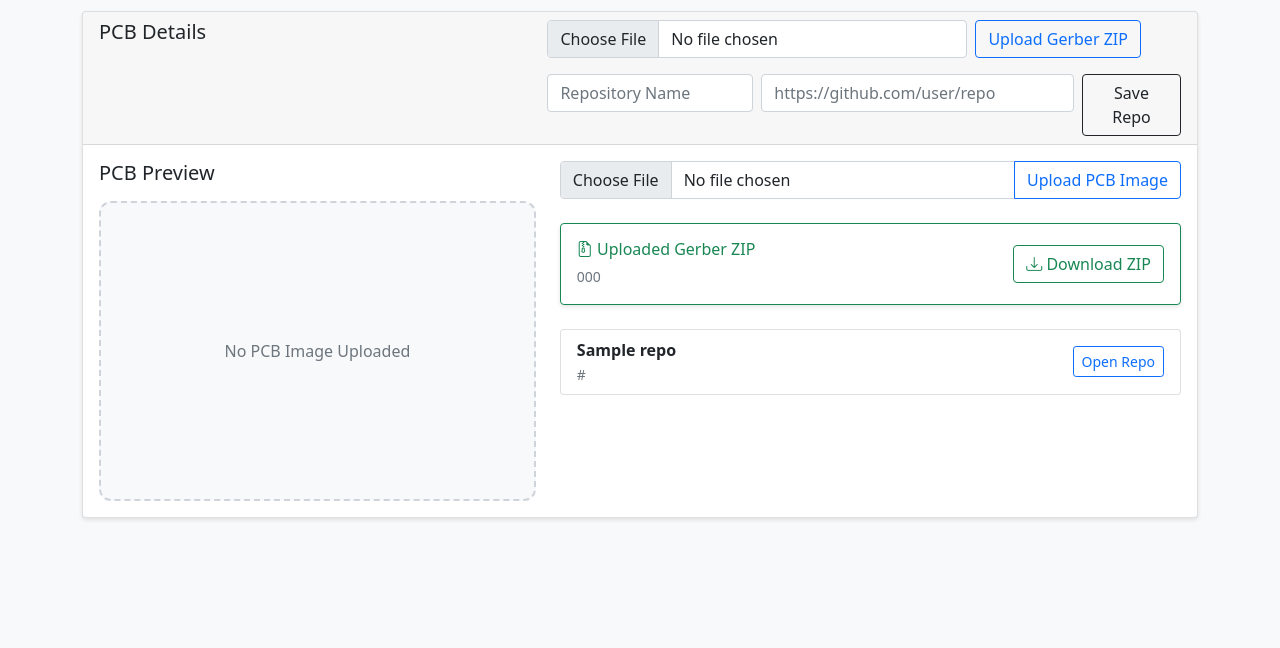
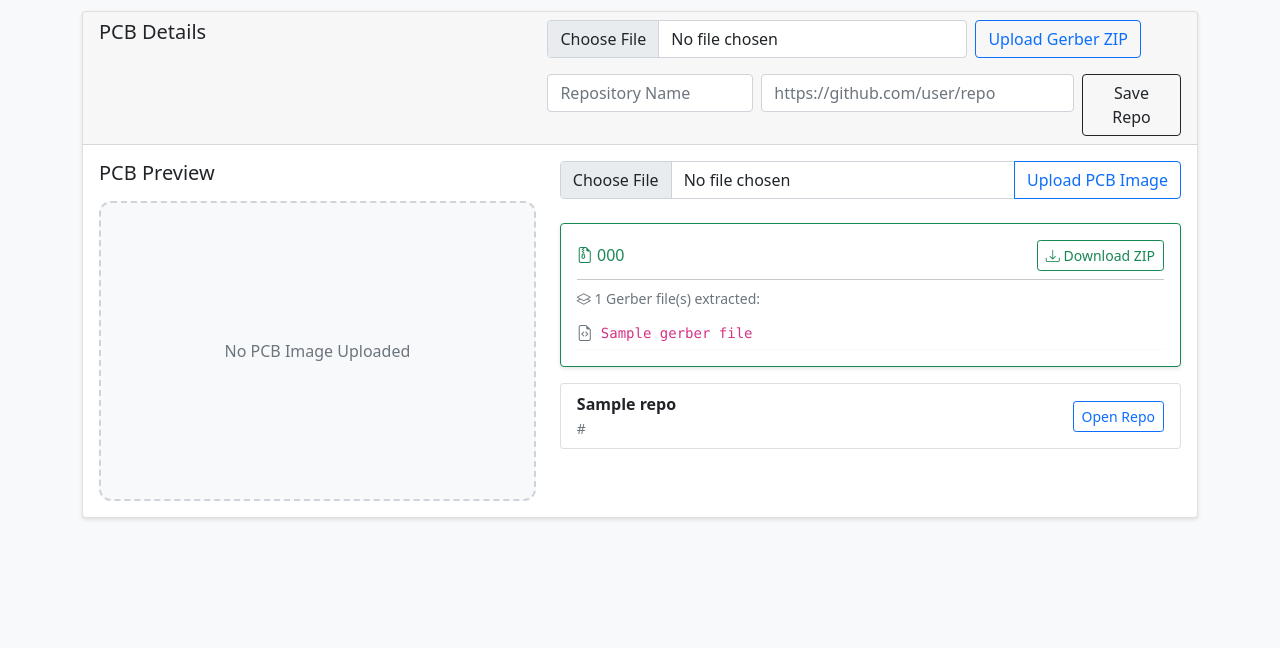
Before and after one commit to sakthiasthik/fabinventory, a Flask app: template templates/project_details.html in a window 1280 px wide, after a click on "PCB". Shown: the part 345-993 px from the top of the page. Run offline with Flask 3, Linux system fonts and the light colour scheme; the visitor is signed in with stand-in values (Sample User, id 1); the template is opened without the code that fills it: most values are stand-ins (such as "Sample title", 1, 10 or a date in 2020); some libraries are stand-ins or nearby versions.

Commit message:
GerberX2 File validation & listing in the gerber is added

```diff
--- a/src/app.py
+++ b/src/app.py
@@ -360,13 +360,32 @@ def project_detail(name):
 
             print("PCB BOM ERROR:", e)
 
+    # ── Gerber file listing ────────────────────────────────────
+    gerber_files = []
+    if project.pcb_gerber_folder:
+        gerber_dir = Path(state.data_path) / "projects" / name / project.pcb_gerber_folder
+        if gerber_dir.exists():
+            gerber_exts = (".gbr", ".gbrjob", ".drl", ".nc")
+            gerber_files = sorted(
+                [
+                    {
+                        "name": f.name,
+                        "path": str(f.relative_to(Path(state.data_path) / "projects" / name)),
+                    }
+                    for f in gerber_dir.rglob("*")
+                    if f.suffix.lower() in gerber_exts and f.is_file()
+                ],
+                key=lambda x: x["name"].lower(),
+            )
+
     return render_template(
         'project_details.html',
         project=project,
         summary=summary,
         print3d_rows=print3d_rows,
         mechanical_rows=mechanical_rows,
-        pcb_rows=pcb_rows
+        pcb_rows=pcb_rows,
+        gerber_files=gerber_files,
     )
 
 
@@ -1328,23 +1347,52 @@ def upload_gerber_zip(name):
         return redirect(url_for("project_detail", name=name, tab="pcb"))
 
     filename = secure_filename(file.filename)
-
-    # SAVE INSIDE PROJECT FOLDER
+    zip_data = file.read()
+
+    # Save the ZIP
     state.project_manager.file_manager.save_project_file(
-        name,
-        "gerbers",
-        filename,
-        file.read()
-    )
-
-    # SAVE RELATIVE PATH
+        name, "gerbers", filename, zip_data
+    )
     project.pcb_gerber_zip = f"gerbers/{filename}"
 
+    # Extract ZIP to a subfolder
+    import io as io_mod
+    extract_base = filename.rsplit(".", 1)[0]  # strip .zip
+    extract_dir_name = f"gerbers/{extract_base}"
+    project_dir = state.file_manager._project_dir(name)
+    extract_path = project_dir / extract_dir_name
+    extract_path.mkdir(parents=True, exist_ok=True)
+
+    try:
+        with zipfile.ZipFile(io_mod.BytesIO(zip_data)) as zf:
+            zf.extractall(extract_path)
+    except zipfile.BadZipFile:
+        flash("Uploaded file is not a valid ZIP archive.", "error")
+        return redirect(url_for("project_detail", name=name, tab="pcb"))
+
+    # Validate: check for Gerber files
+    gerber_exts = (".gbr", ".gbrjob", ".drl", ".nc")
+    gerber_files = sorted(
+        f.relative_to(extract_path)
+        for f in extract_path.rglob("*")
+        if f.suffix.lower() in gerber_exts and f.is_file()
+    )
+
+    if not gerber_files:
+        flash(
+            "ZIP extracted but no Gerber files (.gbr, .drl) found inside. "
+            "Is this a valid manufacturing ZIP?",
+            "warning",
+        )
+    else:
+        project.pcb_gerber_folder = extract_dir_name
+        flash(
+            f"Gerber ZIP uploaded — {len(gerber_files)} Gerber file(s) found.",
+            "success",
+        )
+
     project.updated_at = datetime.now().isoformat()
-
     state.project_manager.file_manager.save_project(project)
-
-    flash("Gerber ZIP uploaded successfully", "success")
 
     return redirect(url_for("project_detail", name=name, tab="pcb"))
 
--- a/static/css/style.css
+++ b/static/css/style.css
@@ -402,4 +402,14 @@ body {
     color: #6c757d;
 
     font-size: 1rem;
+
+
+/* Gerber file listing */
+.gerber-file-list code {
+    font-size: 0.8rem;
+    word-break: break-all;
 }
+.gerber-file-list .bi {
+    font-size: 0.85rem;
+}
+}
--- a/templates/project_details.html
+++ b/templates/project_details.html
@@ -604,40 +604,36 @@
 
                 {% if project.pcb_gerber_zip %}
 
-                <div class="card mb-4 border-success">
-
-                    <div class="card-body d-flex justify-content-between align-items-center">
-
-                        <div>
-
-                            <h6 class="mb-1 text-success">
-
+                <div class="card mb-3 border-success">
+                    <div class="card-body">
+                        <div class="d-flex justify-content-between align-items-center mb-2">
+                            <h6 class="mb-0 text-success">
                                 <i class="bi bi-file-earmark-zip"></i>
-
-                                Uploaded Gerber ZIP
-
+                                {{ project.pcb_gerber_zip.split('/')[-1] }}
                             </h6>
-
-                            <small class="text-muted">
-
-                                {{ project.pcb_gerber_zip.split('/')[-1] }}
-
-                            </small>
-
+                            <a href="{{ url_for('download_gerber', name=project.name) }}"
+                               class="btn btn-sm btn-outline-success"
+                               download>
+                                <i class="bi bi-download"></i> Download ZIP
+                            </a>
                         </div>
 
-                        <a href="{{ url_for('download_gerber', name=project.name) }}"
-                            class="btn btn-outline-success"
-                            download="{{ project.pcb_gerber_zip.split('/')[-1] }}">
-
-                            <i class="bi bi-download"></i>
-
-                            Download ZIP
-
-                        </a>
-
+                        {% if gerber_files %}
+                        <hr class="my-2">
+                        <p class="small text-muted mb-2">
+                            <i class="bi bi-layers"></i>
+                            {{ gerber_files|length }} Gerber file(s) extracted:
+                        </p>
+                        <div class="gerber-file-list" style="max-height:200px; overflow-y:auto;">
+                            {% for gf in gerber_files %}
+                            <div class="d-flex align-items-center py-1 border-bottom border-light">
+                                <i class="bi bi-file-earmark-code text-muted me-2"></i>
+                                <code class="small">{{ gf.name }}</code>
+                            </div>
+                            {% endfor %}
+                        </div>
+                        {% endif %}
                     </div>
-
                 </div>
 
                 {% endif %}
```
